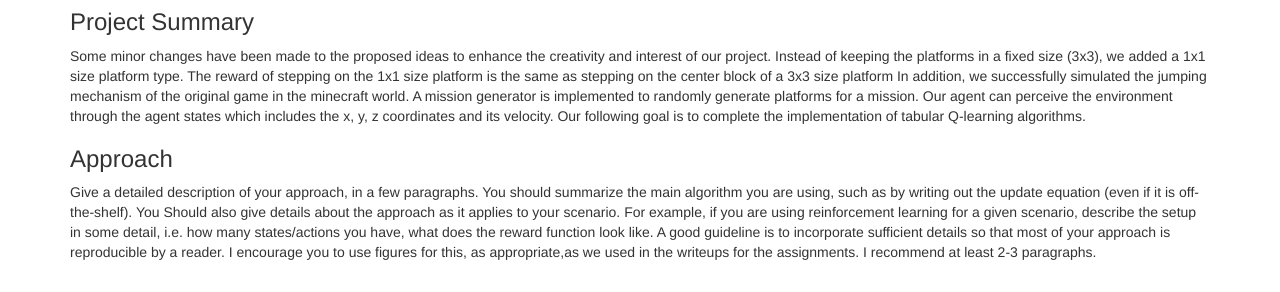
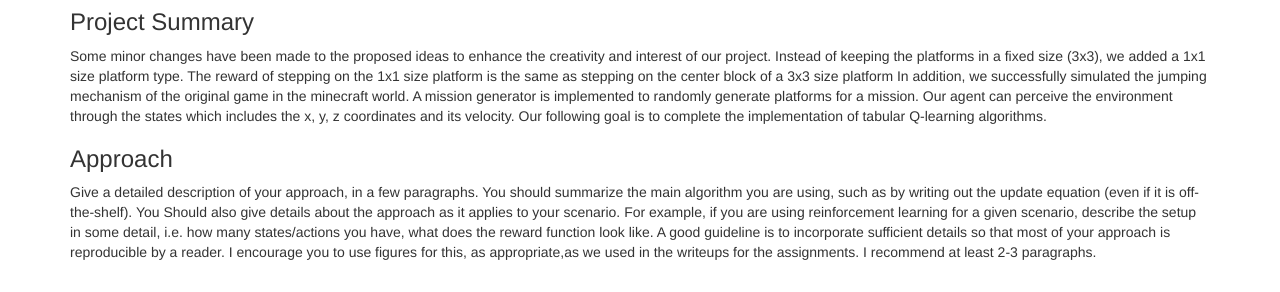
Before and after one commit to bikaylee/Jump-Jump, a Jekyll site: the page built from docs/status.md, in a window 1280 px wide and 900 px high, scrolled down 328 px. Shown: the part 212-504 px from the top of the window. Built offline with Jekyll 4.4.1, drawn with Linux system fonts in a browser that asks for light colours; formulas are drawn with MathJax 3; some of the changed text lies outside the part shown.

```diff
--- a/docs/status.md
+++ b/docs/status.md
@@ -8,7 +8,7 @@ title:  Status
 
 
 ### Project Summary
-Some minor changes have been made to the proposed ideas to enhance the creativity and interest of our project. Instead of keeping the platforms in a fixed size (3x3), we added a 1x1 size platform type. The reward of stepping on the 1x1 size platform is the same as stepping on the center block of a 3x3 size platform In addition, we successfully simulated the jumping mechanism of the original game in the minecraft world. A mission generator is implemented to randomly generate platforms for a mission. Our agent can perceive the environment through the agent states which includes the x, y, z coordinates and its velocity. Our following goal is to complete the implementation of tabular Q-learning algorithms.<br>
+Some minor changes have been made to the proposed ideas to enhance the creativity and interest of our project. Instead of keeping the platforms in a fixed size (3x3), we added a 1x1 size platform type. The reward of stepping on the 1x1 size platform is the same as stepping on the center block of a 3x3 size platform In addition, we successfully simulated the jumping mechanism of the original game in the minecraft world. A mission generator is implemented to randomly generate platforms for a mission. Our agent can perceive the environment through the states which includes the x, y, z coordinates and its velocity. Our following goal is to complete the implementation of tabular Q-learning algorithms.<br>
 
 
 ### Approach
@@ -82,11 +82,11 @@ $$\gamma:$$ discount factor <br>
 $$\max_a Q(S_{t+1},a):$$ estimate of optimal future value <br>
 $$R_{t+1} + \gamma\max_a Q(S_{t+1},a)- Q(s_t, A_t):$$ temporal difference <br><br>
 
-
+<img src="/image/qLearning.png" width="300" />
 
 ### Evaluation
 
-#### Quantitaive
+#### Quantitative
 Since the reinforcement learning algorithm is only partially deployed. Currently, we don’t have an accurate measurement of the quantitative values. We thus do not have any graphs to showcase. However, the environmental feedback such as rewards has been established. The agent receives +1 after landing on the non-center block. Landing on the center block rewards the agent with +5. And falling to lava will deduct the reward score by 10. Earning a positive score at the end of the mission signifies that the agent has either reached at least 10 blocks or has reached at least a center block without failing. In addition to gain a further comprehension of the agent’s learning process, we plan to plot its chosen velocities of each state to see how well it is learning and to prevent overfitting. The rewards are subject to be changed.<br>
 
 #### Qualitative
```
Also changed, not shown: other parts of docs/status.md (+4 -0 lines).
